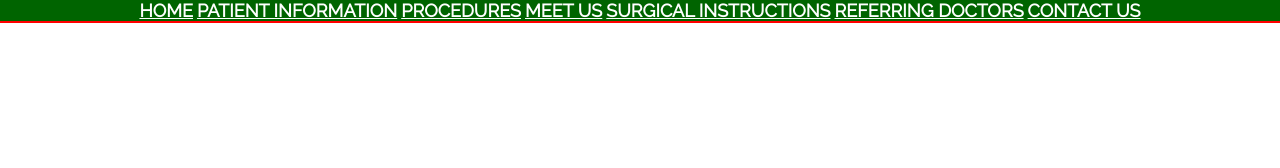
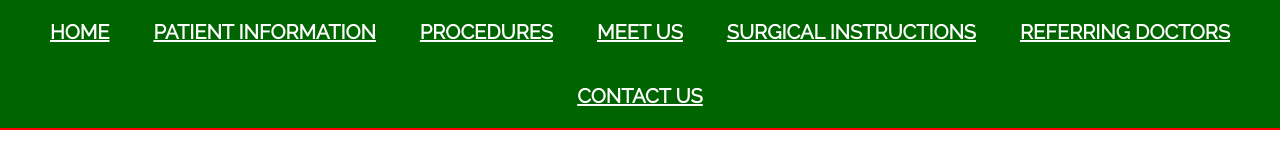
Before and after one commit to Thakorr/rgoms, a plain HTML site: page index.html in a window 1280 px wide. Drawn offline with Linux system fonts and the light colour scheme.

Commit message:
updated header

```diff
--- a/resources/css/style.css
+++ b/resources/css/style.css
@@ -14,8 +14,9 @@ body {
 
 .link {
   font-family: Raleway;
-  font-size: 18px;
+  font-size: 20px;
   color: white;
   font-weight: bold;
   display: inline-block;
+  padding: 20px;
 }
```
